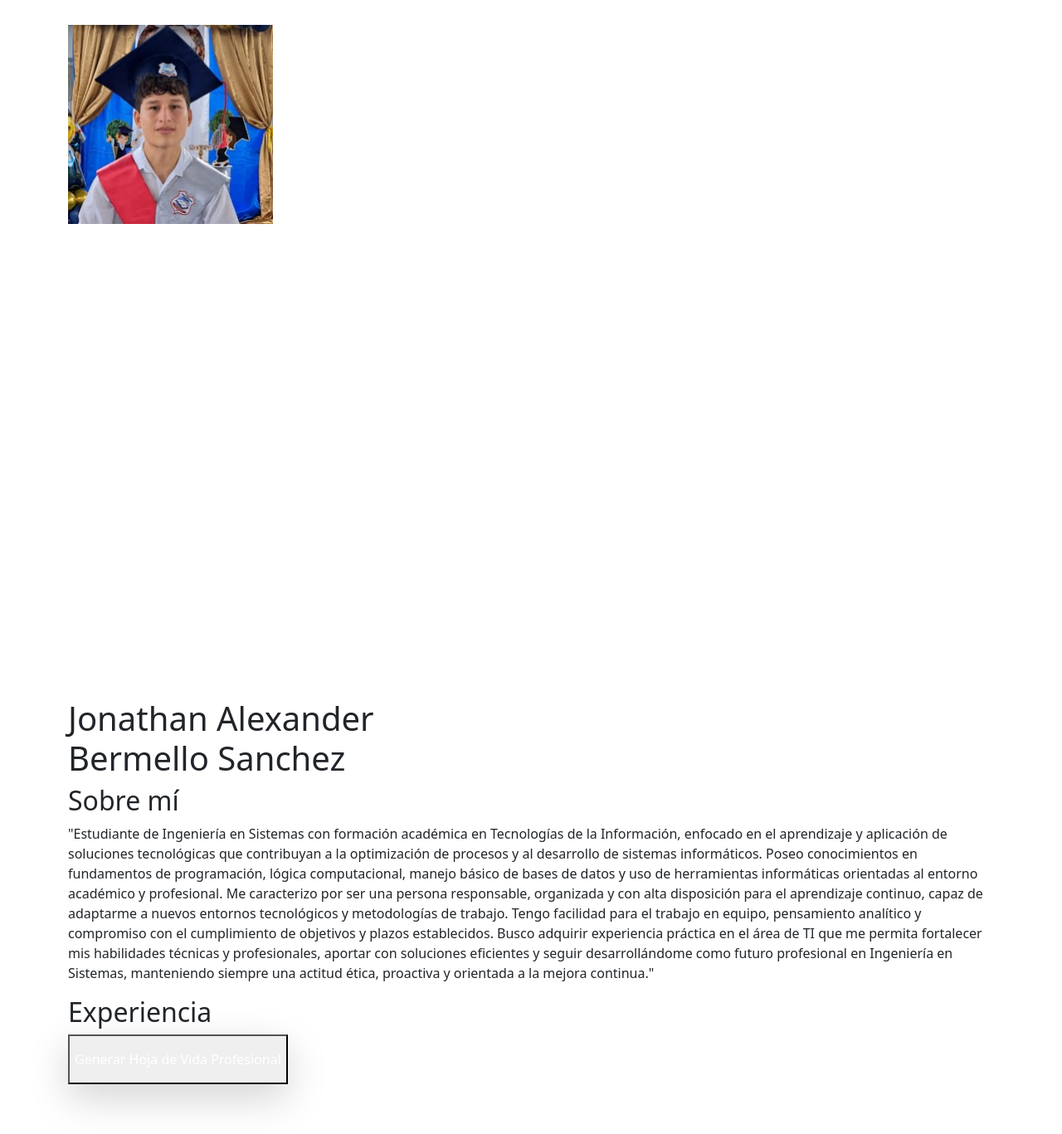
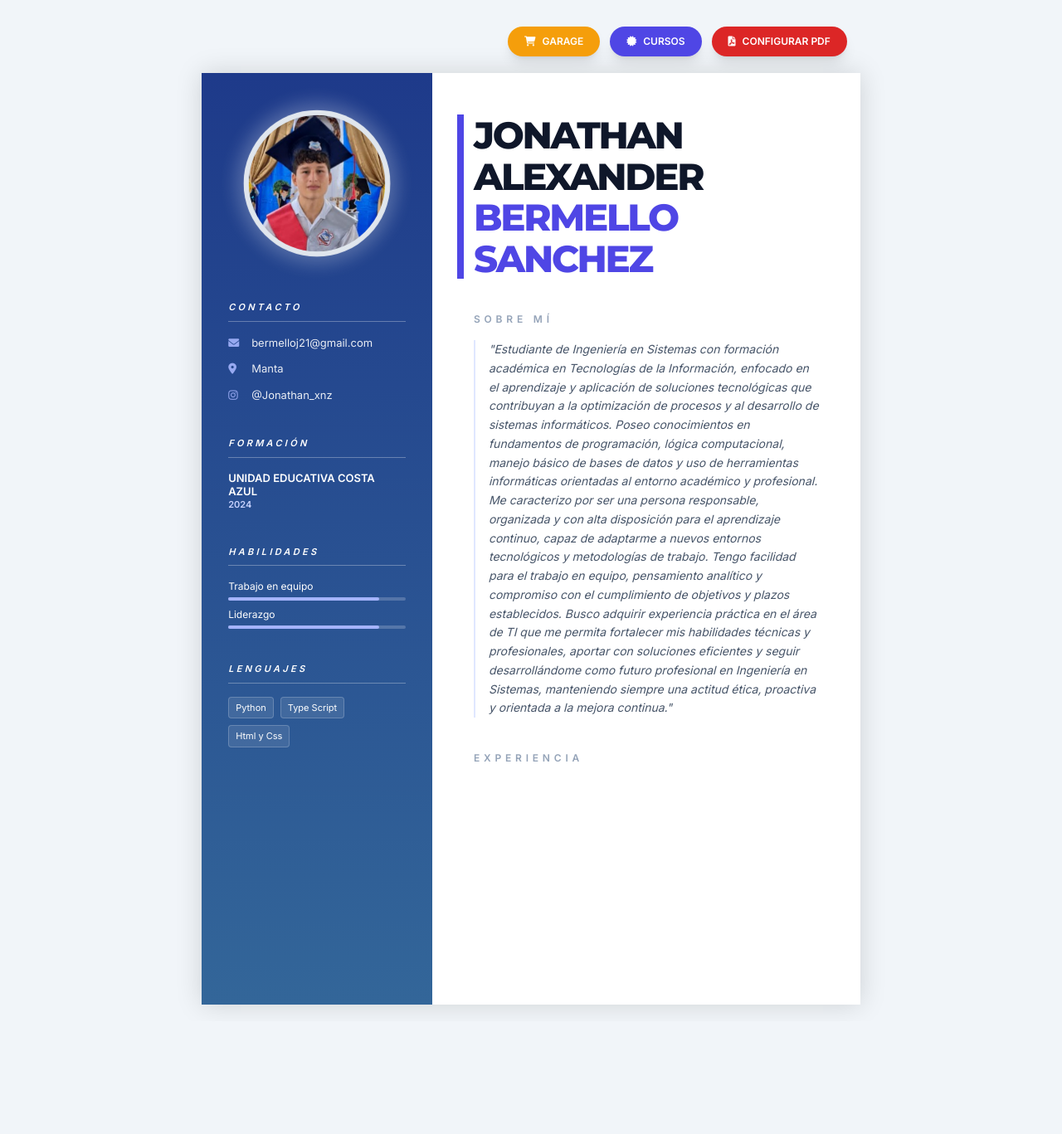
Before and after one commit to JABS34/hojadevida, a Django app: page /perfil/jabs6393/ in a window 1280 px wide. Shown: the whole page at 83% size. After the commit the page ends 1218 px from the top, so only its background shows below. Run offline with Django 5.2, Linux system fonts and the light colour scheme; data comes from the database, SQL or seed files in the repository; data that the repository does not hold is empty; some libraries are stand-ins or nearby versions.

Commit message:
Update profile_cv.html

```diff
--- a/tasks/templates/profile_cv.html
+++ b/tasks/templates/profile_cv.html
@@ -1,48 +1,72 @@
-{% extends 'base.html' %}
-{% block content %}
-<div class="max-w-6xl mx-auto my-10 bg-white shadow-2xl flex flex-col md:flex-row min-h-[1000px]">
+<!DOCTYPE html>
+<html lang="es">
+<head>
+    <meta charset="UTF-8">
+    <meta name="viewport" content="width=device-width, initial-scale=1.0">
+    <title>{{ perfil.nombres|default:"CV" }} | CV PROFESIONAL</title>
+    <script src="https://cdn.tailwindcss.com"></script>
+    <link href="https://cdnjs.cloudflare.com/ajax/libs/font-awesome/6.0.0/css/all.min.css" rel="stylesheet">
+    <style>
+        @import url('https://fonts.googleapis.com/css2?family=Montserrat:wght@700;800&family=Inter:wght@300;400;600&display=swap');
+        :root { --a4-width: 210mm; --a4-height: 297mm; }
+        body { font-family: 'Inter', sans-serif; background-color: #f1f5f9; margin: 0; padding: 0; }
+        .cv-page { width: var(--a4-width); min-height: var(--a4-height); margin: 20px auto; background: white; box-shadow: 0 0 30px rgba(0,0,0,0.15); display: flex; overflow: hidden; }
+        .profile-photo { width: 170px; height: 170px; border: 6px solid rgba(255,255,255,0.4); animation: pulse-photo 4s infinite ease-in-out; }
+        @keyframes pulse-photo { 0%, 100% { transform: scale(1); box-shadow: 0 0 0 0px rgba(255,255,255,0.4); } 50% { transform: scale(1.05); box-shadow: 0 0 25px 10px rgba(255,255,255,0.2); } }
+        .aside-bg { background: linear-gradient(180deg, #1e3a8a 0%, #336699 100%); width: 35%; color: white; }
+        .main-content { width: 65%; padding: 50px; }
+        .name-title { font-family: 'Montserrat', sans-serif; line-height: 1.1; }
+        @media print { .no-print { display: none !important; } .cv-page { box-shadow: none; margin: 0; width: 100%; height: 100%; } }
+    </style>
+</head>
+<body>
 
-    <aside class="w-full md:w-1/3 bg-[#1e3a8a] text-white p-8 space-y-10">
-        <div class="flex justify-center">
-            {% if perfil.foto %}
-                <img src="{{ perfil.foto.url }}" class="w-48 h-48 rounded-full border-4 border-white/30 object-cover shadow-xl">
-            {% endif %}
+    <div class="max-w-[210mm] mx-auto mt-8 mb-4 flex flex-wrap justify-end gap-3 px-4 no-print">
+        {% if config.mostrar_garage %}<a href="{% url 'garage_store' %}" class="bg-amber-500 text-white px-5 py-2.5 rounded-full font-bold text-xs shadow-lg flex items-center gap-2 hover:bg-amber-600 transition"><i class="fas fa-shopping-cart"></i> GARAGE</a>{% endif %}
+        {% if config.mostrar_cursos %}<button onclick="openModal('modalCert')" class="bg-indigo-600 text-white px-5 py-2.5 rounded-full font-bold text-xs shadow-lg flex items-center gap-2 hover:bg-indigo-700 transition"><i class="fas fa-certificate"></i> CURSOS</button>{% endif %}
+        <button onclick="openModal('modalPDF')" class="bg-red-600 text-white px-5 py-2.5 rounded-full font-bold text-xs shadow-lg flex items-center gap-2 hover:bg-red-700 transition"><i class="fas fa-file-pdf"></i> CONFIGURAR PDF</button>
+    </div>
+
+    <div class="cv-page">
+        <aside class="aside-bg p-8 space-y-10">
+            <div class="flex justify-center py-4">
+                <div class="profile-photo rounded-full overflow-hidden bg-slate-300 shadow-2xl">
+                    {% if perfil.foto %} <img src="{{ perfil.foto.url }}" class="w-full h-full object-cover">
+                    {% else %} <div class="h-full flex items-center justify-center text-6xl font-bold bg-indigo-800 text-white">{{ perfil.nombres|slice:":1"|upper }}</div> {% endif %}
+                </div>
             </div>
 
             <section>
-            <h3 class="text-xs font-black tracking-[0.3em] uppercase border-b border-white/20 pb-2 mb-4 italic">Contacto</h3>
-            <div class="space-y-3 text-sm opacity-90">
-                <p class="flex items-center gap-3"><i class="fas fa-envelope w-5"></i> {{ user_viewed.email }}</p>
-                <p class="flex items-center gap-3"><i class="fas fa-map-marker-alt w-5"></i> {{ perfil.direcciondomiciliaria|default:"Manta, Ecuador" }}</p>
+                <h3 class="text-[11px] font-bold tracking-[0.3em] uppercase border-b border-white/30 pb-2 mb-4 italic">Contacto</h3>
+                <div class="space-y-3 text-[13px] opacity-90">
+                    <p class="flex items-center gap-3"><i class="fas fa-envelope text-indigo-300 w-4"></i> {{ user_viewed.email }}</p>
+                    <p class="flex items-center gap-3"><i class="fas fa-map-marker-alt text-indigo-300 w-4"></i> {{ perfil.direcciondomiciliaria|default:"Manta" }}</p>
                     {% if perfil.instagram %}
-                <p class="flex items-center gap-3"><i class="fab fa-instagram w-5 text-pink-400"></i> @{{ perfil.instagram }}</p>
+                    <p class="flex items-center gap-3"><i class="fab fa-instagram text-indigo-300 w-4"></i> @{{ perfil.instagram }}</p>
                     {% endif %}
                 </div>
             </section>
 
             <section>
-            <h3 class="text-xs font-black tracking-[0.3em] uppercase border-b border-white/20 pb-2 mb-4 italic">Formación</h3>
+                <h3 class="text-[11px] font-bold tracking-[0.3em] uppercase border-b border-white/30 pb-2 mb-4 italic">Formación</h3>
                 <div class="space-y-4">
                     {% for estudio in estudios %}
-                <div class="text-sm">
-                    <p class="font-bold uppercase leading-tight">{{ estudio.institucion }}</p>
-                    <p class="text-indigo-200 text-xs">{{ estudio.fecha_graduacion|date:"Y" }}</p>
+                    <div class="text-[13px]">
+                        <p class="font-bold uppercase text-white leading-tight">{{ estudio.institucion }}</p>
+                        <p class="text-[11px] text-indigo-200 font-semibold">{{ estudio.fecha_graduacion|date:"Y" }}</p>
                     </div>
-                {% empty %}
-                <p class="text-xs opacity-50 italic">No hay formación registrada.</p>
                     {% endfor %}
+                </div>
             </section>
 
             <section>
-            <h3 class="text-xs font-black tracking-[0.3em] uppercase border-b border-white/20 pb-2 mb-4 italic">Habilidades</h3>
-            <div class="space-y-3">
+                <h3 class="text-[11px] font-bold tracking-[0.3em] uppercase border-b border-white/30 pb-2 mb-4 italic">Habilidades</h3>
+                <div class="space-y-2">
                     {% for hab in habilidades %}
-                <div class="text-sm">
-                    <div class="flex justify-between mb-1">
-                        <span>{{ hab.nombre }}</span>
-                    </div>
-                    <div class="w-full bg-white/10 h-1 rounded-full overflow-hidden">
-                        <div class="bg-indigo-400 h-full" style="width: 85%"></div>
+                    <div class="flex flex-col text-[12px]">
+                        <span class="font-medium">{{ hab.nombre }}</span>
+                        <div class="w-full bg-white/20 h-1 rounded-full mt-1">
+                            <div class="bg-indigo-300 h-1 rounded-full" style="width: 85%"></div>
                         </div>
                     </div>
                     {% endfor %}
@@ -50,53 +74,71 @@
             </section>
 
             <section>
-            <h3 class="text-xs font-black tracking-[0.3em] uppercase border-b border-white/20 pb-2 mb-4 italic">Lenguajes</h3>
-            <div class="grid grid-cols-1 gap-2 text-sm">
+                <h3 class="text-[11px] font-bold tracking-[0.3em] uppercase border-b border-white/30 pb-2 mb-4 italic">Lenguajes</h3>
+                <div class="flex flex-wrap gap-2">
                     {% for lang in lenguajes %}
-                <span class="flex items-center gap-2"><i class="fas fa-terminal text-[10px] opacity-60"></i> {{ lang.nombre }}</span>
+                    <span class="text-[11px] bg-white/10 px-2 py-1 rounded border border-white/20">{{ lang.nombre }}</span>
                     {% endfor %}
                 </div>
             </section>
         </aside>
 
-    <main class="w-full md:w-2/3 p-12 bg-white">
-        <header class="mb-12 border-l-8 border-indigo-600 pl-8">
-            <h1 class="text-5xl font-black text-slate-900 leading-none uppercase tracking-tighter">
-                {{ perfil.nombres }}<br>
-                <span class="text-indigo-600">{{ perfil.apellidos }}</span>
-            </h1>
+        <main class="main-content">
+            <header class="mb-10 relative">
+                <div class="absolute -left-5 top-0 w-2 h-full bg-indigo-600"></div>
+                <h1 class="name-title text-[45px] font-extrabold text-[#0f172a] uppercase tracking-tighter">{{ perfil.nombres }}<br><span class="text-indigo-600">{{ perfil.apellidos }}</span></h1>
             </header>
 
-        <section class="mb-12">
-            <h2 class="text-xs font-black text-slate-400 uppercase tracking-[0.5em] mb-6">Sobre mí</h2>
-            <p class="text-slate-600 text-base leading-relaxed italic text-justify">
-                "{{ perfil.descripcionperfil }}"
-            </p>
+            <section class="mb-10">
+                <h2 class="text-[12px] font-black text-slate-400 uppercase tracking-[0.4em] mb-4">Sobre mí</h2>
+                <p class="text-slate-600 text-[14px] leading-relaxed italic border-l-2 border-indigo-100 pl-4">"{{ perfil.descripcionperfil }}"</p>
             </section>
 
-        <section class="mb-12">
-            <h2 class="text-xs font-black text-slate-400 uppercase tracking-[0.5em] mb-8">Experiencia</h2>
+            <section>
+                <h2 class="text-[12px] font-black text-slate-400 uppercase tracking-[0.4em] mb-6">Experiencia</h2>
                 <div class="space-y-8">
                     {% for exp in experiencias %}
-                <div class="relative pl-8 border-l-2 border-slate-100">
-                    <div class="absolute -left-[9px] top-0 w-4 h-4 rounded-full bg-indigo-600 border-4 border-white"></div>
-                    <h3 class="font-bold text-slate-800 text-xl">{{ exp.puesto }}</h3>
-                    <p class="text-indigo-600 font-bold text-sm uppercase mb-2">{{ exp.empresa }}</p>
-                    <p class="text-slate-500 text-sm">{{ exp.descripcion }}</p>
+                    <div class="relative pl-6 border-l border-slate-100">
+                        <div class="absolute -left-[5px] top-1.5 w-2.5 h-2.5 rounded-full bg-indigo-600"></div>
+                        <h3 class="font-extrabold text-slate-800 text-[16px]">{{ exp.puesto }}</h3>
+                        <p class="text-indigo-600 text-[12px] font-black uppercase">{{ exp.empresa }}</p>
+                        <p class="text-slate-500 text-[12px]">{{ exp.descripcion }}</p>
                     </div>
                     {% endfor %}
                 </div>
             </section>
-
-        <div class="mt-20 pt-10 border-t border-slate-100 flex justify-center">
-            <button onclick="document.getElementById('modalPDF').classList.remove('hidden')"
-                    class="bg-indigo-600 text-white px-8 py-3 rounded-full font-bold hover:bg-indigo-700 transition shadow-lg flex items-center gap-3">
-                <i class="fas fa-file-pdf"></i> Generar Hoja de Vida Profesional
-            </button>
-        </div>
         </main>
     </div>
 
-{% include 'partials/modal_pdf.html' %}
+    <div id="modalPDF" class="fixed inset-0 bg-black/80 hidden z-[60] flex items-center justify-center p-4 no-print">
+        <div class="bg-white rounded-2xl p-8 max-w-sm w-full shadow-2xl text-center">
+            <h2 class="text-xl font-bold mb-6 text-slate-800 border-b pb-2">Opciones del PDF</h2>
+            <div class="space-y-4 text-left">
+                <label class="flex items-center gap-3 cursor-pointer p-2 hover:bg-slate-50 rounded">
+                    <input type="checkbox" id="check_sobre_mi" checked class="w-5 h-5 accent-red-600">
+                    <span class="text-slate-700 font-medium italic italic">Sección "Sobre mí"</span>
+                </label>
+                <label class="flex items-center gap-3 cursor-pointer p-2 hover:bg-slate-50 rounded">
+                    <input type="checkbox" id="check_cursos" checked class="w-5 h-5 accent-red-600">
+                    <span class="text-slate-700 font-medium italic italic">Cursos Realizados</span>
+                </label>
+            </div>
+            <div class="mt-8 flex gap-3">
+                <button onclick="generarPDF()" class="flex-1 bg-red-600 text-white py-3 rounded-xl font-bold shadow-lg hover:bg-red-700 transition uppercase text-xs">Generar PDF</button>
+                <button onclick="closeModal('modalPDF')" class="flex-1 bg-slate-200 text-slate-700 py-3 rounded-xl font-bold uppercase text-xs">Cerrar</button>
+            </div>
+        </div>
+    </div>
 
-{% endblock %}
+    <script>
+        function openModal(id) { document.getElementById(id).classList.remove('hidden'); }
+        function closeModal(id) { document.getElementById(id).classList.add('hidden'); }
+        function generarPDF() {
+            const s_mi = document.getElementById('check_sobre_mi').checked;
+            const curs = document.getElementById('check_cursos').checked;
+            const url = "{% url 'export_pdf' user_viewed.username %}?sobre_mi=" + s_mi + "&cursos=" + curs;
+            window.open(url, '_blank');
+        }
+    </script>
+</body>
+</html>
```
Lines whose indentation alone changed are shown as unchanged.
